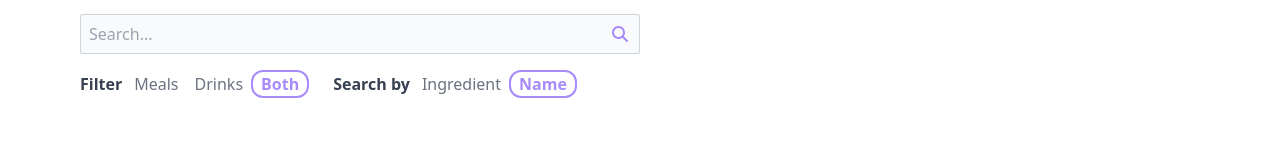
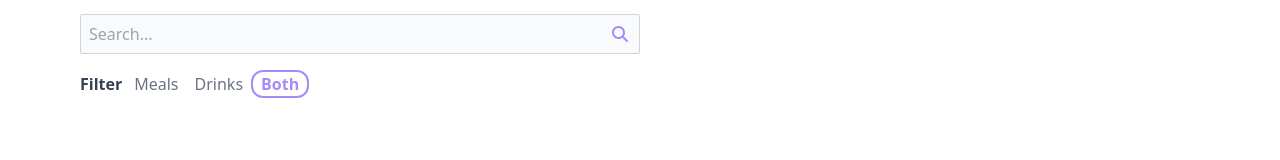
Before and after one commit to mgretek/dish-discover, a React (Create React App) app: page /recipes in a window 1280 px wide. Shown: the part 204-364 px from the top of the page. Built offline with nearby package versions, Linux system fonts and the light colour scheme; no server answers.

Commit message:
Remove search type UI elements

```diff
--- a/src/pages/RecipeSearch.js
+++ b/src/pages/RecipeSearch.js
@@ -680,7 +680,7 @@
               </button>
             </div>
 
-            <div className="flex items-center mb-1">
+            {/* <div className="flex items-center mb-1">
               <p className="pr-1 text-gray-700 font-semibold">Search by</p>{" "}
               <button
                 className={`btn ${
@@ -702,7 +702,7 @@
               >
                 <span className="px-2">Name</span>
               </button>
-            </div>
+            </div> */}
           </div>
         </div>
 
```
